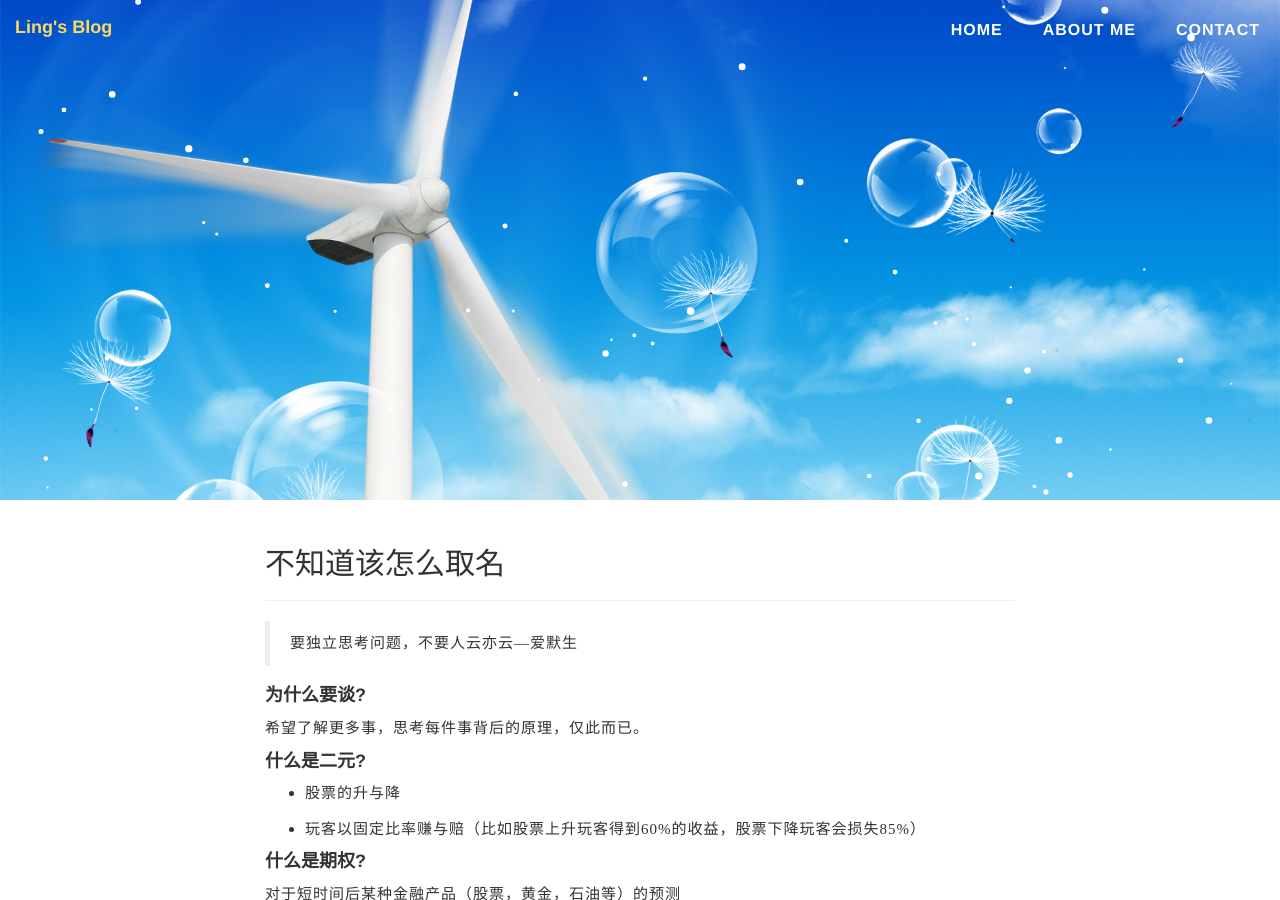
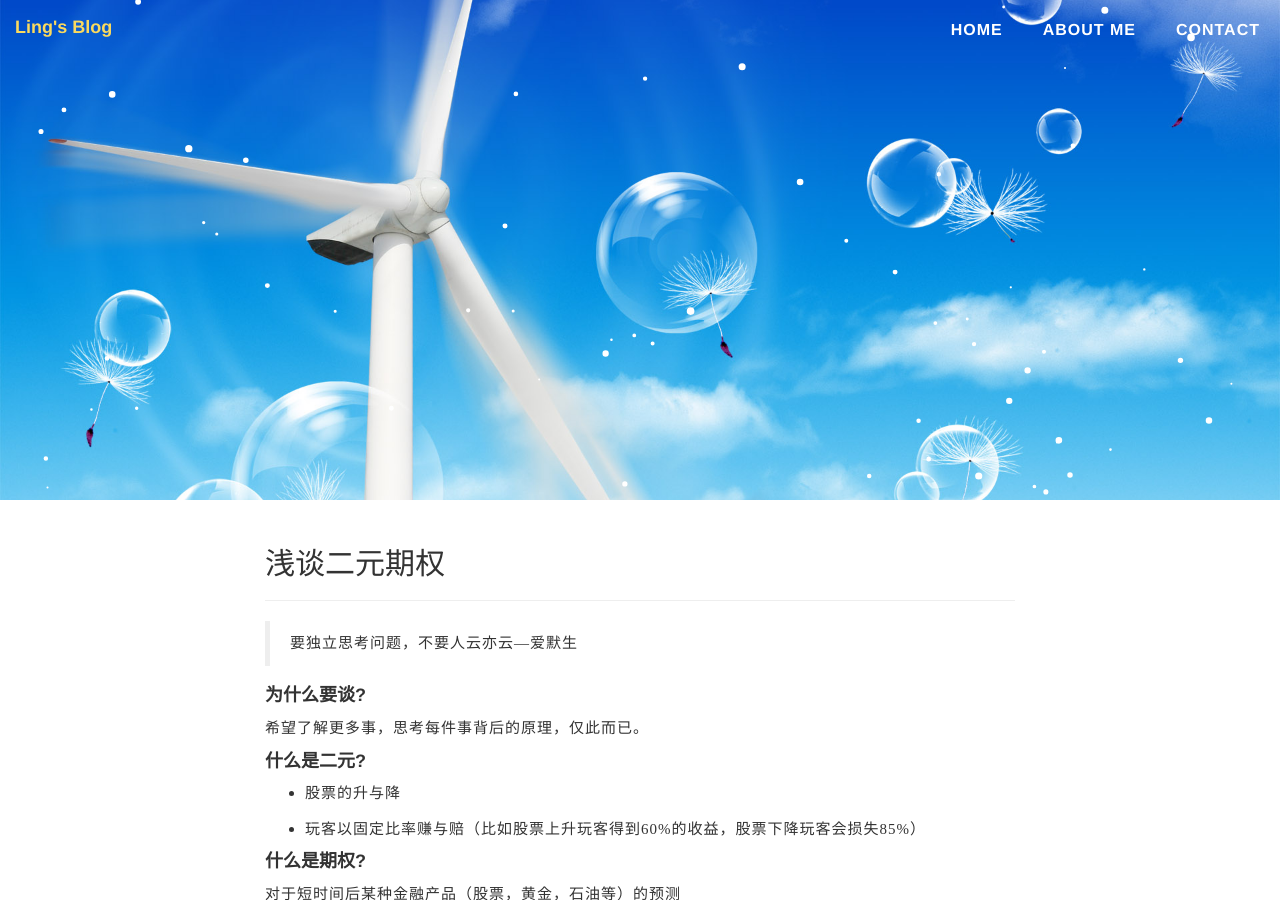
Before and after one commit to LingLinyp/LingLinyp.github.io, a Jekyll site: the page built from _posts/2016-12-13-test.md, in a window 1280 px wide and 900 px high. Built offline with Jekyll 4.4.1, drawn with Linux system fonts in a browser that asks for light colours; comment, search, counter and statistics services are not loaded.

Commit message:
add_new_post

```diff
--- a/_posts/2016-12-13-test.md
+++ b/_posts/2016-12-13-test.md
@@ -1,6 +1,6 @@
 ---
 layout: post
-title: '不知道该怎么取名'
+title: '浅谈二元期权'
 date: 2016-12-13 10:00:00
 tags: '学习'
 ---
```
